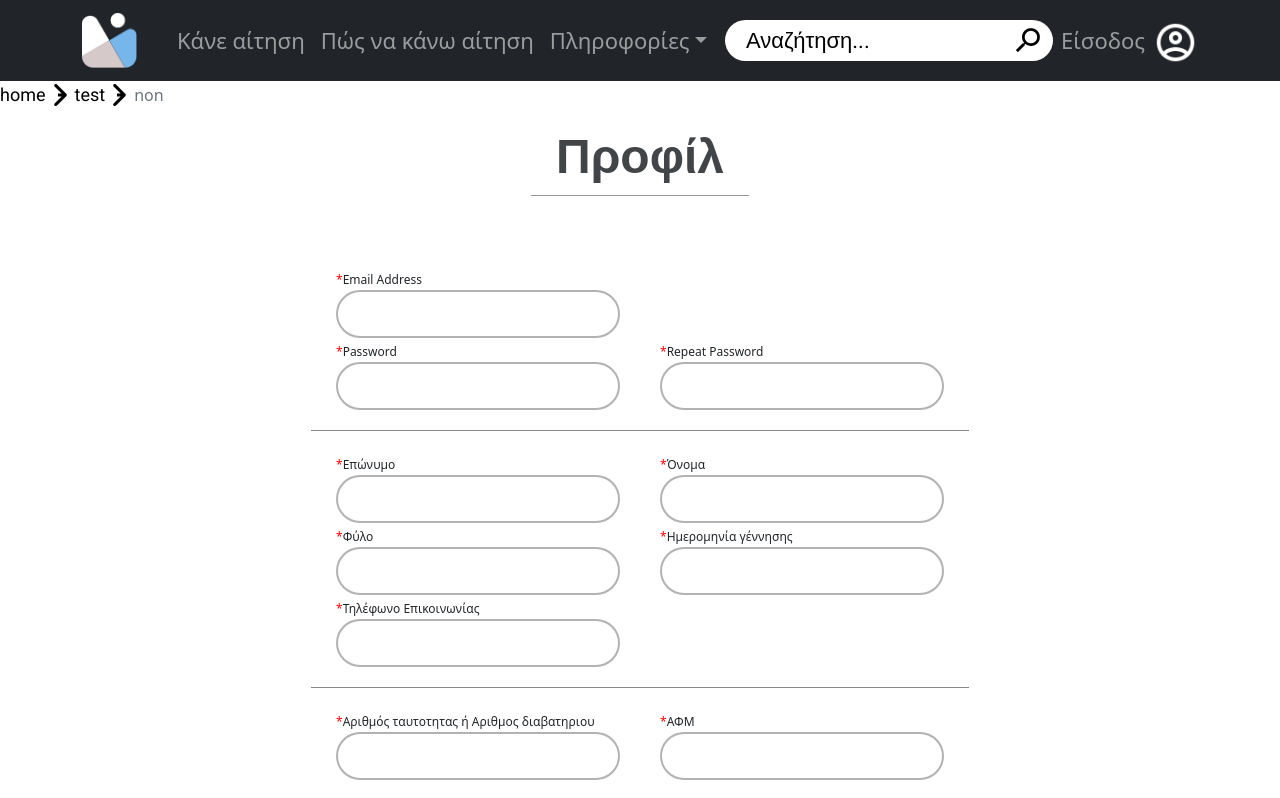
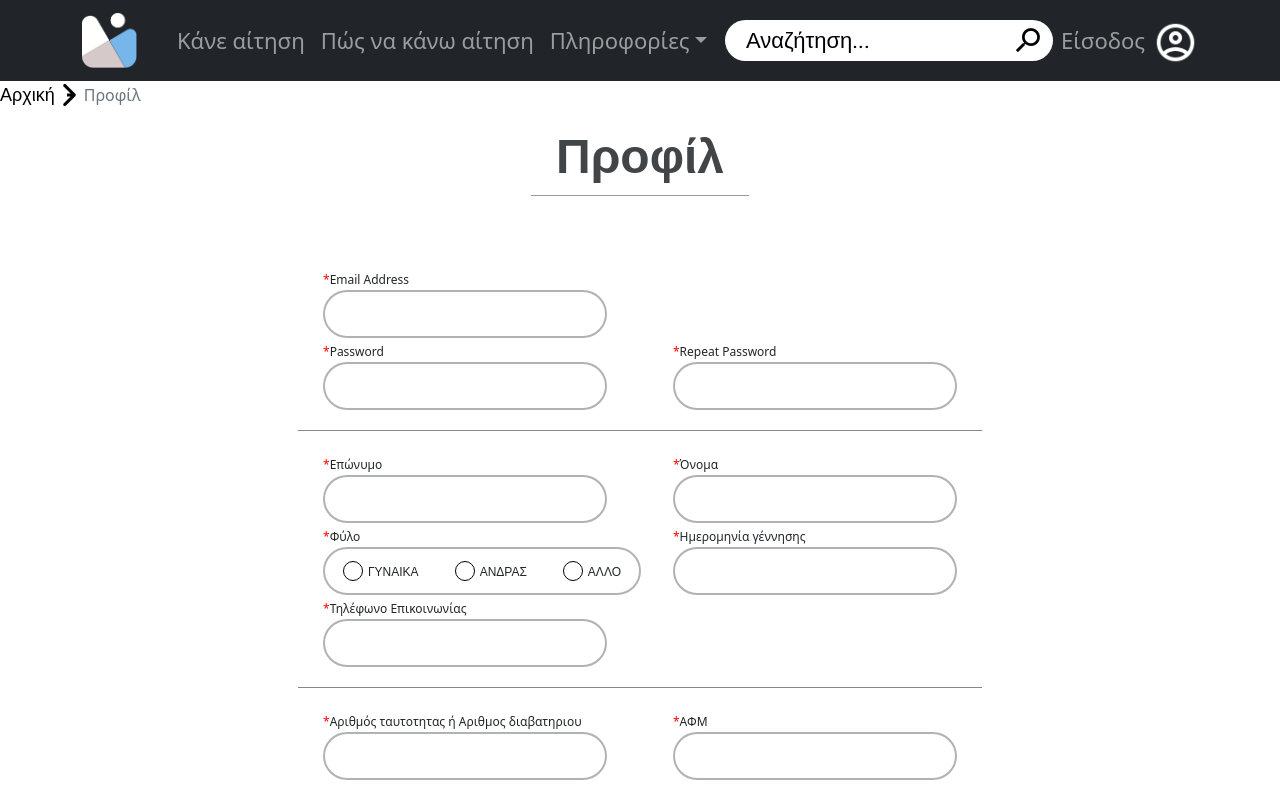
Before and after one commit to salkow/better-doatap, a React (Create React App) app: page /profile in a window 1280 px wide. Shown: the top 798 px of the page. Built offline with nearby package versions, Linux system fonts and the light colour scheme.

Commit message:
made radio button for gender

```diff
--- a/src/components/Pages/MyProfilePage/MyProfilePage.css
+++ b/src/components/Pages/MyProfilePage/MyProfilePage.css
@@ -51,9 +51,9 @@
     margin-bottom: 15px;
 }
 
-.horizontal > *:first-child {
+/* .horizontal > *:first-child {
     margin-right: 40px;
-}
+} */
 .txtboxes-p {
     display: flex;
     justify-content: center;
@@ -77,7 +77,9 @@
 .txtboxes-p > .second-group > .second-other,
 .txtboxes-p > .third-group > .third-other {
     display: flex;
-    justify-content: center;
+    justify-content: space-between;
+    align-items: center;
+    gap: 2rem;
     flex-direction: row;
     margin: 0;
     padding: 0;
--- a/src/components/Pages/MyProfilePage/MyProfilePage.js
+++ b/src/components/Pages/MyProfilePage/MyProfilePage.js
@@ -3,11 +3,12 @@ import './MyProfilePage.css';
 import MyTextBox from "../../generalComponents/MyTextBox/MyTextBox";
 import MyButton from "../../generalComponents/MyButton/MyButton";
 import MyBreadcrumb from '../../generalComponents/MyBreadcrumb/MyBreadcrumb';
+import MyRadioButton from '../../generalComponents/MyRadioButton/MyRadioButton';
 
 
 const MyProfilePage = () =>
 {
-    const myBread = [{first: "#", second: "home"}, {first: "#", second: "test"}, {second: "non"}]
+    const myBread = [{first: "/", second: "Αρχική"}, {second: "Προφίλ"}]
     return (
       <div>
         <MyBreadcrumb array={myBread}/>
@@ -31,7 +32,7 @@ const MyProfilePage = () =>
                       <MyTextBox txt="Όνομα" type="text"/>
                     </div>
                     <div class="second-other horizontal">
-                      <MyTextBox txt="Φύλο" type="text"/>
+                      <MyRadioButton txt="Φύλο"/>
                       <MyTextBox txt="Ημερομηνία γέννησης" type="text"/>
                     </div>
                     <MyTextBox txt="Τηλέφωνο Επικοινωνίας" type="text"/>
--- a/src/components/Pages/myLoginPage/MyLoginPage.js
+++ b/src/components/Pages/myLoginPage/MyLoginPage.js
@@ -6,7 +6,7 @@ import MyBreadcrumb from '../../generalComponents/MyBreadcrumb/MyBreadcrumb';
 
 const MyLoginPage = () =>
 {
-    const myBread = [{first: "#", second: "home"}, {first: "#", second: "test"}, {second: "non"}]
+    const myBread = [{first: "/", second: "Αρχική"}, {second: "Είσοδος/Εγγραφή"}]
     return (
       <div>
         <MyBreadcrumb array={myBread}/>
--- /dev/null
+++ b/src/components/generalComponents/MyRadioButton/MyRadioButton.css
@@ -0,0 +1,66 @@
+@import url('https://fonts.googleapis.com/css2?family=Inter:wght@500&display=swap');
+
+.external-radio {
+    display: flex;
+    flex-direction: column;
+}
+
+.txt-top-radio > span {
+    font-size: 12px;
+}
+#star {
+    color: red;
+}
+
+
+.internal-radio {
+    border-radius: 42px;
+    margin: 0px;
+    border: 2px solid rgba(0, 0, 0, 0.30);
+    width: max-content;
+    height: max-content;
+}
+
+.internal-radio ul{
+    display: flex;
+    flex-direction: row;
+    list-style-type: none;
+    padding: 0;
+    margin: 0;
+}
+.internal-radio ul li {
+    padding: 12px 18px;
+}
+.internal-radio ul li label input {
+    -webkit-appearance: none;
+    appearance: none;
+    font: inherit;
+    width: 20px;
+    height: 20px;
+    border: 1px solid;
+    border-radius: 50%;
+}
+
+.internal-radio ul li label input:checked {
+    background-color: #697386;
+    border-color: #697386;
+}
+
+/* .internal-radio ul li label:hover, .internal-radio ul li input:hover{
+    cursor: pointer;
+} */
+
+.internal-radio ul *:hover, .internal-radio ul li *:hover {
+    cursor: pointer;
+
+}
+
+.internal-radio ul li label{
+    display: flex;
+    align-items: center;
+    gap: 5px;
+    font-size: 12px;
+    line-height: 15px;
+    font-weight:normal;
+    font-family: 'Inter', sans-serif;
+}
--- /dev/null
+++ b/src/components/generalComponents/MyRadioButton/MyRadioButton.js
@@ -0,0 +1,38 @@
+import './MyRadioButton.css';
+
+import { useState, useEffect } from "react";
+
+const MyRadioButton = ({txt, type}) =>
+{
+    return (
+		<div class="external-radio">
+            <div class="txt-top-radio">
+                <span><span id="star">*</span>{txt}</span>
+            </div>
+            <div class="internal-radio">
+                <ul>
+                    <li>
+                        <label>
+                            <input type="radio" name="gender" />
+                            ΓΥΝΑΙΚΑ
+                        </label>
+                    </li>
+                    <li>
+                        <label>
+                            <input type="radio" name="gender" />
+                            ΑΝΔΡΑΣ
+                        </label>
+                    </li>
+                    <li>
+                        <label>
+                            <input type="radio" name="gender" />
+                            ΑΛΛΟ
+                        </label>
+                    </li>
+                </ul>
+            </div>
+        </div>
+	);
+};
+
+export default MyRadioButton;
```
